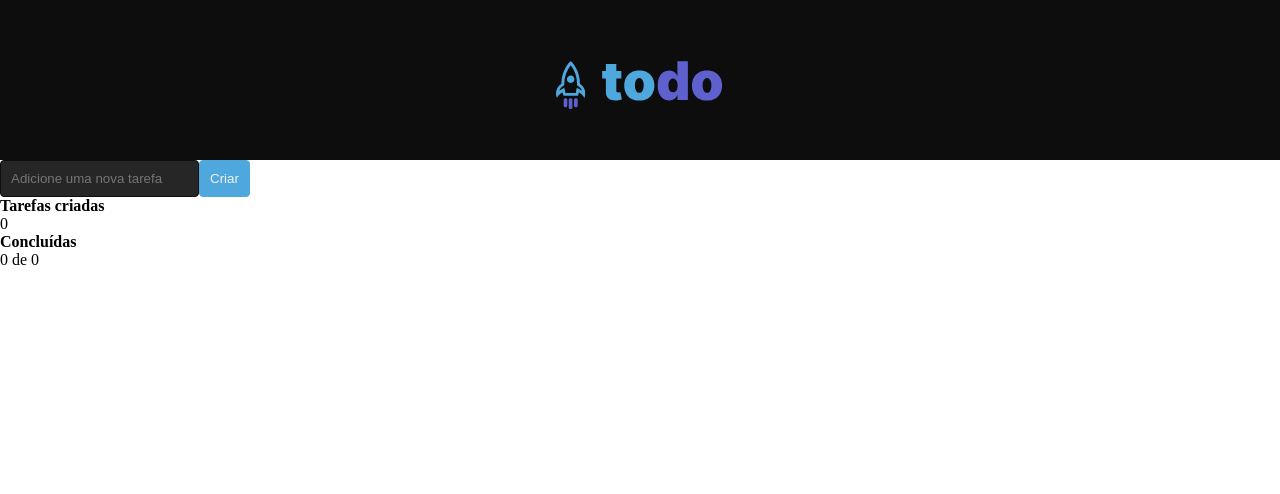
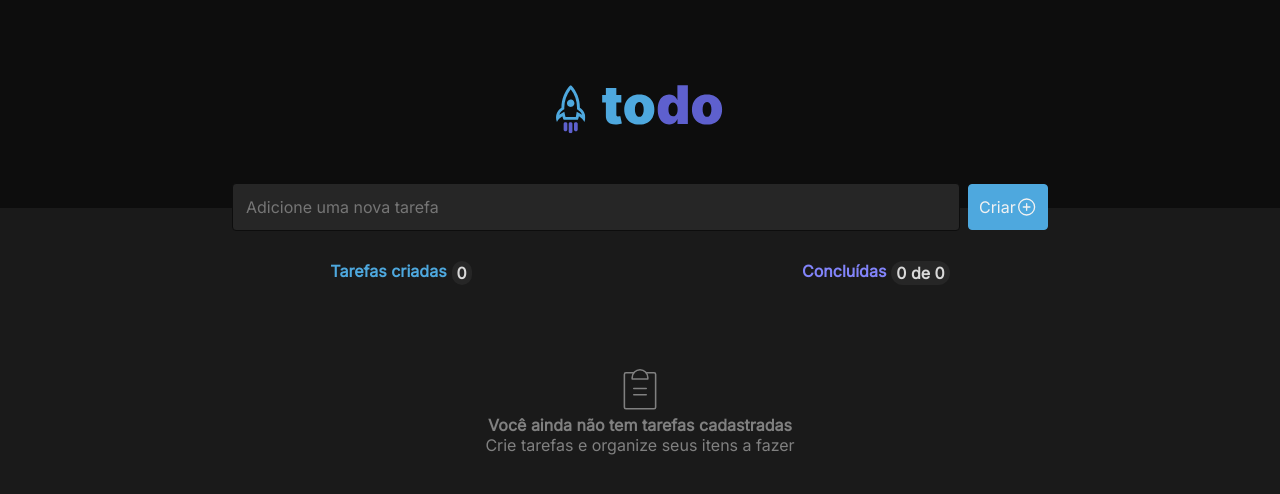
Before and after one commit to vanor-cardozo/01c-ignite-to-do, a React (Vite) app: page / in a window 1280 px wide. Shown: the top 494 px of the page. Built offline with nearby package versions, Linux system fonts and the light colour scheme.

Commit message:
feat: Configuração para CSS e Ícones

```diff
--- a/index.html
+++ b/index.html
@@ -2,6 +2,11 @@
 <html lang="en">
   <head>
     <meta charset="UTF-8" />
+
+    <link rel="preconnect" href="https://fonts.googleapis.com">
+    <link rel="preconnect" href="https://fonts.gstatic.com" crossorigin>
+    <link href="https://fonts.googleapis.com/css2?family=Inter&display=swap" rel="stylesheet">
+
     <link rel="icon" type="image/svg+xml" href="/favicon-to-do.png" />
     <meta name="viewport" content="width=device-width, initial-scale=1.0" />
     <title>toDo List</title>
--- a/package.json
+++ b/package.json
@@ -9,6 +9,7 @@
     "preview": "vite preview"
   },
   "dependencies": {
+    "phosphor-react": "^1.4.1",
     "react": "^18.2.0",
     "react-dom": "^18.2.0",
     "uuid": "^9.0.0"
--- a/src/components/Header.module.css
+++ b/src/components/Header.module.css
@@ -3,7 +3,7 @@
     background: var(--gray-700);
     justify-content: center;
     align-items: center;
-    height: 10rem;
+    height: 13rem;
 }
 
 .header img {
--- a/src/components/Input.module.css
+++ b/src/components/Input.module.css
@@ -1,7 +1,42 @@
 .container {
-    align-content: space-around;
-    background: #fff;
-    width: 70%;
+    display: flex;
+    flex-direction: column;
+    margin-top: -25px;
+
+}
+
+.container2 {
+    display: flex;
+    justify-content: center;
+    flex-direction: row;
+}
+
+.container3 {
+    display: flex;
+    justify-content: space-evenly;
+    margin-top: 30px;
+}
+
+.container4 {
+    display: flex;
+}
+
+.counterBlue {
+    color: var(--blue);
+}
+
+.counterPurple {
+    color: var(--purple);
+}
+
+.bgCounter {
+    background: var(--gray-500);
+    color: var(--gray-200);
+    border-radius: 50px;
+    padding: 2px;
+    padding-left: 5px;
+    padding-right: 5px;
+    margin-left: 5px;
 }
 
 input {
@@ -9,17 +44,54 @@ input {
     color: var(--gray-300);
     border: solid var(--gray-700) 1px;
     border-radius: 4px;
-    padding: 10px;
+    padding: 13px;
+    width: 700px;
+    margin-right: .5rem;
+}
+
+form {
+    display: flex;
+    align-items: center;
 }
 
 button {
+    display: flex;
+    align-items: center;
+    justify-content: space-evenly;
     background: var(--blue);
     color: var(--gray-100);
     border-radius: 4px;
     padding: 10px;
     border: solid var(--blue) 1px;
+    width: 80px;
 }
 
-.taskListItem button {
-    background: var(--danger);
+.taskListItem {
+    display: flex;
+    flex-direction: row;
+    border: solid 1px var(--gray-400);
+    background: var(--gray-500);
+    color: var(--gray-100);
+    width: 700px;
+    padding-top: .5rem;
+    padding-bottom: .5rem;
+    border-radius: 4px;
 }
+
+.taskListItem input {
+    height: 25px;
+    width: 25px;
+    background-color: #eee;
+}
+
+.taskListItem p {
+    background: #900;
+}
+
+.emptyInfo {
+    display: flex;
+    flex-direction: column;
+    align-items: center;
+    color: var(--gray-300);
+    margin-top: 80px;
+}
--- a/src/components/Input.tsx
+++ b/src/components/Input.tsx
@@ -3,7 +3,8 @@ import React from 'react';
 import styles from './Input.module.css';
 
 import {v4 as uuidv4} from 'uuid';
-import { TaskList } from './TaskList';
+
+import {PlusCircle, ClipboardText, Trash} from 'phosphor-react'
 
 export function Input() {
     const [tasks, setTasks] = React.useState([]);
@@ -43,6 +44,7 @@ export function Input() {
 
     return (
         <div className={styles.container}>
+            <div className={styles.container2}>
                 <form>
                     <label>
                         <input
@@ -55,37 +57,42 @@ export function Input() {
                     {!!newTask.name ?
                         <button type='submit' onClick={handleCreateTask}>Criar</button>
                     :
-                    <button disabled>Criar</button>
+                        <button disabled>Criar <PlusCircle size={24}/> </button>
                     }
                 </form>
-            <div>
-                <div>
-                    <div>
-                        <strong>Tarefas criadas</strong>
-                        <p>{countTasks()}</p>
             </div>
-                    <div>
-                        <strong>Concluídas</strong>
-                        <p>{countTasksDone()} de {countTasks()}</p>
+
+                <div className={styles.container3}>
+                    <div className={styles.container4}>
+                        <strong className={styles.counterBlue}>Tarefas criadas</strong>
+                        <strong className={styles.bgCounter}>{countTasks()}</strong>
+                    </div>
+                    <div className={styles.container4}>
+                        <strong className={styles.counterPurple}>Concluídas</strong>
+                        <strong className={styles.bgCounter}>{countTasksDone()} de {countTasks()}</strong>
                     </div>
                 </div>
-                {tasks.map((task)=> (
+                {tasks.length > 0 && tasks.map((task)=> (
                     <div key={task.id} className={styles.taskListItem}>
-                        <>
+                        <label htmlFor={task.id}>
                             <input
                                 type="checkbox"
                                 id={task.id}
                                 name={task.name}
                                 onClick={handleStatusDone}
                             />
-                            <label htmlFor={task.id}>{task.name}</label>
-                        </>
-
-                    <button onClick={()=> handleDelete(task.id)}>deletar</button>
+                            <p>{task.name}</p>
+                        </label>
+                        <Trash onClick={()=> handleDelete(task.id)} size={20}/>
                     </div>
                 ))}
+                {tasks.length === 0 &&
+                    <div className={styles.emptyInfo}>
+                        <ClipboardText size={50} weight="thin"/>
+                        <strong>Você ainda não tem tarefas cadastradas</strong>
+                        <p>Crie tarefas e organize seus itens a fazer</p>
                     </div>
-
+                }
         </div>
     )
 }
--- a/src/global.css
+++ b/src/global.css
@@ -18,6 +18,12 @@
     padding: 0;
 }
 
-/* body {
+body {
     background: var(--gray-600);
-} */
+}
+
+body, input, textarea, button {
+    font-family: 'Inter', sans-serif;
+    font-weight: 400;
+    font-size: 1rem;
+}
```
Also changed, not shown: 1 other file (tests, documents, lock files or other folders). Lines whose indentation alone changed are shown as unchanged.
